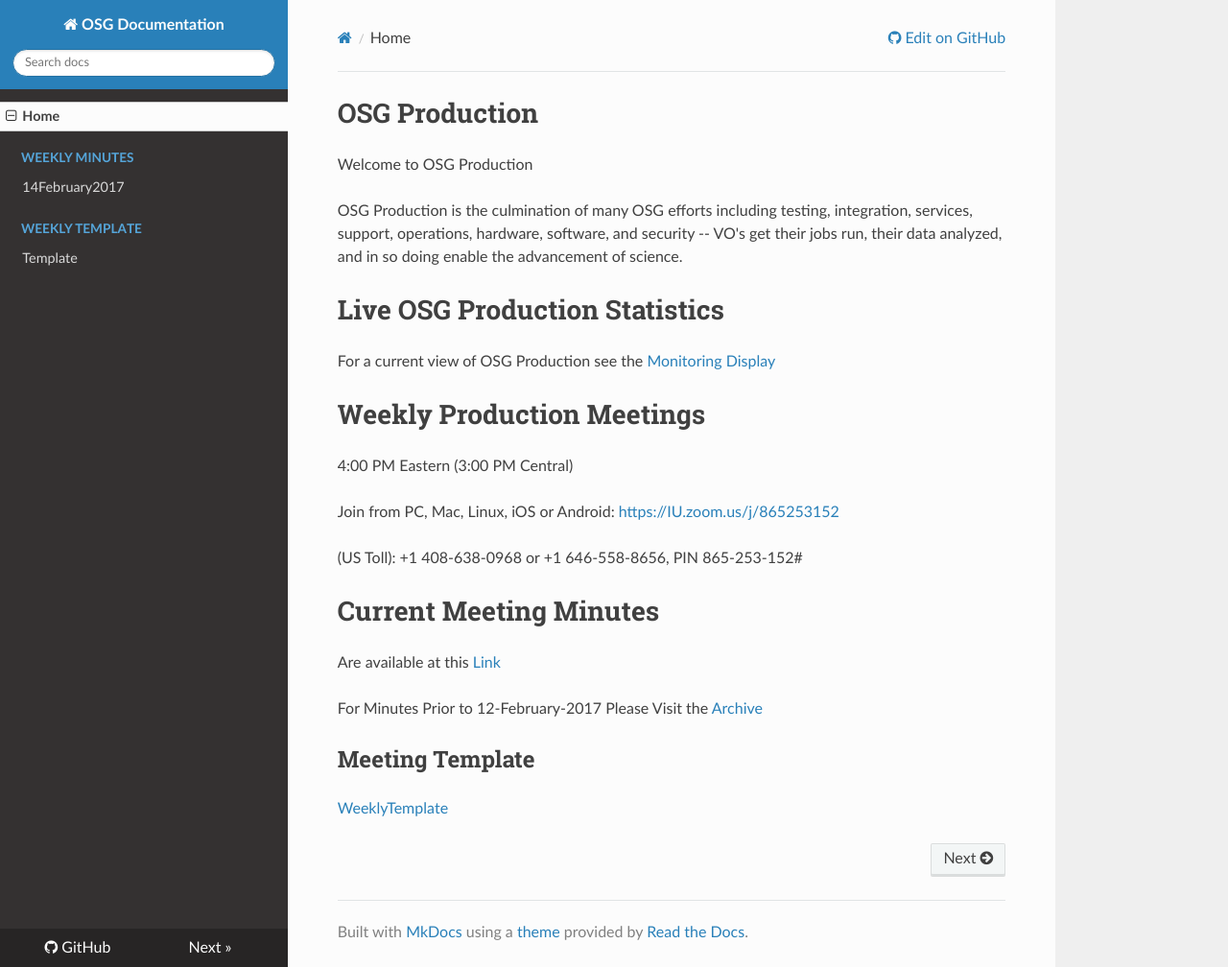
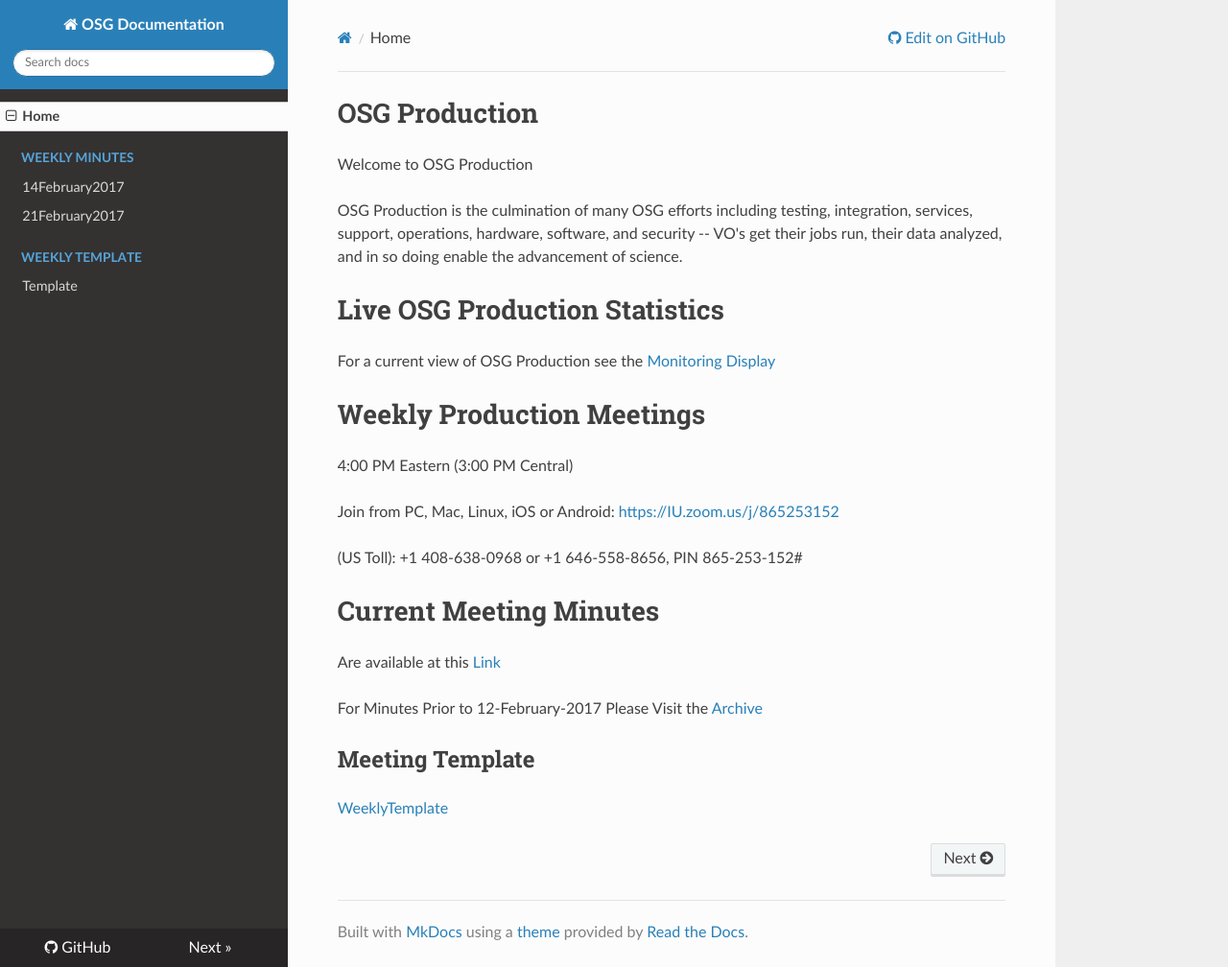
Before and after one commit to zsshah/production, an MkDocs documentation site: the page built from docs/index.md, in a window 1280 px wide and 1008 px high. Shown: the whole window at 96% size. Built offline with MkDocs 1.6.1, drawn with Linux system fonts in a browser that asks for light colours; nearby versions of some CDN libraries; old or Windows-style settings are respelled for this version of MkDocs.

Commit message:
Update mkdocs.yml

```diff
--- a/mkdocs.yml
+++ b/mkdocs.yml
@@ -10,6 +10,7 @@
 - Home: 'index.md'
 - Weekly Minutes:
   - '14February2017': 'WeeklyMinutes/14Feb2017.md'
+  - '21February2017': 'WeeklyMinutes/21Feb2017.md'
 - Weekly Template:
   - 'Template': 'WeeklyTemplate.md'
 
```
